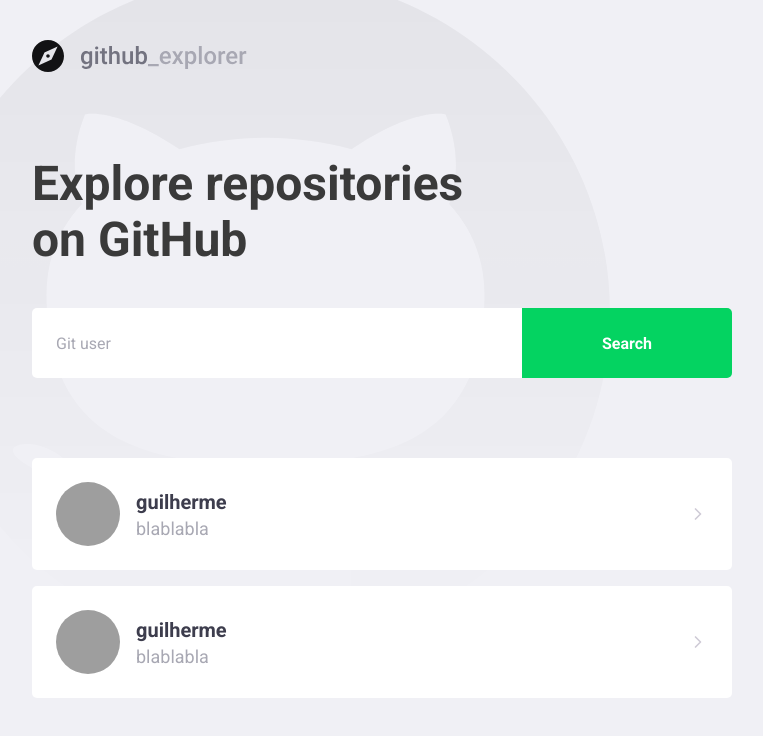
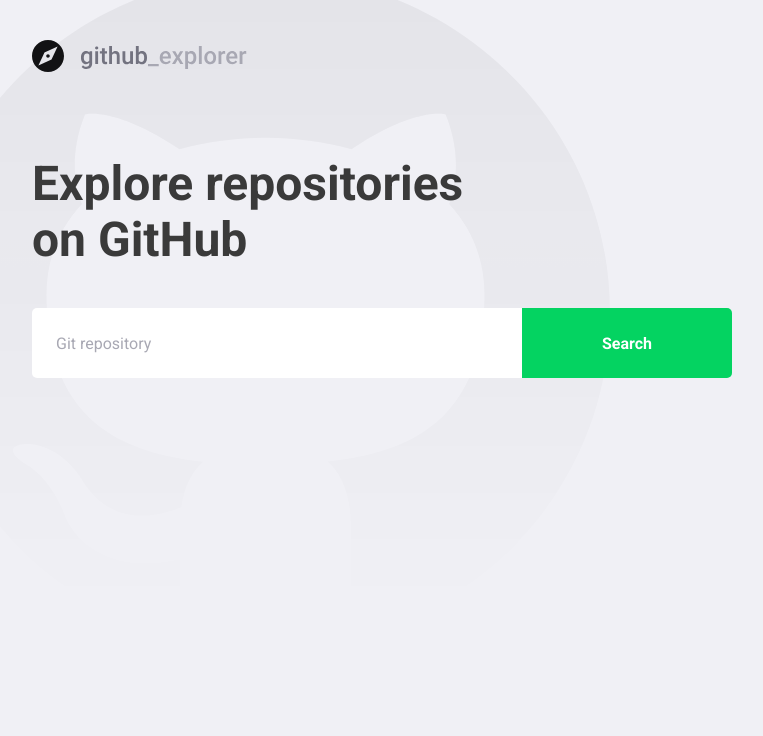
Before and after one commit to guilhermeseckert/Github_Explorer, a React (Create React App) app: page / in a window 1280 px wide. Shown: the top 736 px of the page, without its empty margins (148-911 px from the left). Built offline with nearby package versions, Linux system fonts and the light colour scheme; grey boxes are pictures that could not be loaded.

Commit message:
added: axios, request api using axios.

```diff
--- a/package.json
+++ b/package.json
@@ -10,6 +10,7 @@
     "@types/node": "^12.0.0",
     "@types/react": "^16.9.0",
     "@types/react-dom": "^16.9.0",
+    "axios": "^0.19.2",
     "polished": "^3.6.5",
     "react": "^16.13.1",
     "react-dom": "^16.13.1",
--- a/src/pages/Dashboard/index.tsx
+++ b/src/pages/Dashboard/index.tsx
@@ -1,40 +1,61 @@
-import React from 'react';
+import React, { useState, FormEvent } from 'react';
 import { FiChevronRight } from 'react-icons/fi';
+import api from '../../services/api';
 import logoImg from '../../assets/logo.svg';
 import { Title, Form, Repositories } from './styles';
 
+interface Repository {
+  // eslint-disable-next-line camelcase
+  full_name: string;
+  description: string;
+  owner: {
+    login: string;
+    // eslint-disable-next-line camelcase
+    avatar_url: string;
+  };
+}
+
 const Dashboard: React.FC = () => {
+  const [newRepo, setNewRepo] = useState('');
+  const [repositories, setRepositories] = useState<Repository[]>([]);
+
+  async function handleAddRepository(
+    event: FormEvent<HTMLFormElement>,
+  ): Promise<void> {
+    event.preventDefault();
+    const response = await api.get(`repos/${newRepo}`);
+    const repository = response.data;
+
+    setRepositories([...repositories, repository]);
+    setNewRepo('');
+  }
+
   return (
     <>
       <img src={logoImg} alt="github Explorer" />
       <Title>Explore repositories on GitHub</Title>
-      <Form>
-        <input placeholder="Git user" />
+      <Form onSubmit={handleAddRepository}>
+        <input
+          value={newRepo}
+          onChange={e => setNewRepo(e.target.value)}
+          placeholder="Git repository"
+        />
         <button type="submit">Search</button>
       </Form>
       <Repositories>
-        <a href="test">
+        {repositories.map(repository => (
+          <a key={repository.full_name} href="test">
             <img
-            src="https://avatars0.githubusercontent.com/u/53009976?s=460&u=274139a7a8e844d7308622c898361bb30f1850fb&v=4"
-            alt="Guilherme"
+              src={repository.owner.avatar_url}
+              alt={repository.owner.login}
             />
             <div>
-            <strong>guilherme</strong>
-            <p>blablabla</p>
+              <strong>{repository.full_name}</strong>
+              <p>{repository.description}</p>
             </div>
             <FiChevronRight size={20} />
           </a>
-        <a href="test">
-          <img
-            src="https://avatars0.githubusercontent.com/u/53009976?s=460&u=274139a7a8e844d7308622c898361bb30f1850fb&v=4"
-            alt="Guilherme"
-          />
-          <div>
-            <strong>guilherme</strong>
-            <p>blablabla</p>
-          </div>
-          <FiChevronRight size={20} />
-        </a>
+        ))}
       </Repositories>
     </>
   );
--- a/src/pages/Dashboard/styles.ts
+++ b/src/pages/Dashboard/styles.ts
@@ -68,7 +68,8 @@
       border-radius: 50%;
     }
     div {
-      margin-left: 16px;
+      margin: 0 16px;
+      flex: 1;
       strong {
         font-size: 20px;
         color: #3d3d4d;
--- /dev/null
+++ b/src/services/api.ts
@@ -0,0 +1,7 @@
+import axios from 'axios';
+
+const api = axios.create({
+  baseURL: 'https://api.github.com',
+});
+
+export default api;
```
Also changed, not shown: 2 other files (tests, documents, lock files or other folders). Lines whose indentation alone changed are shown as unchanged.
